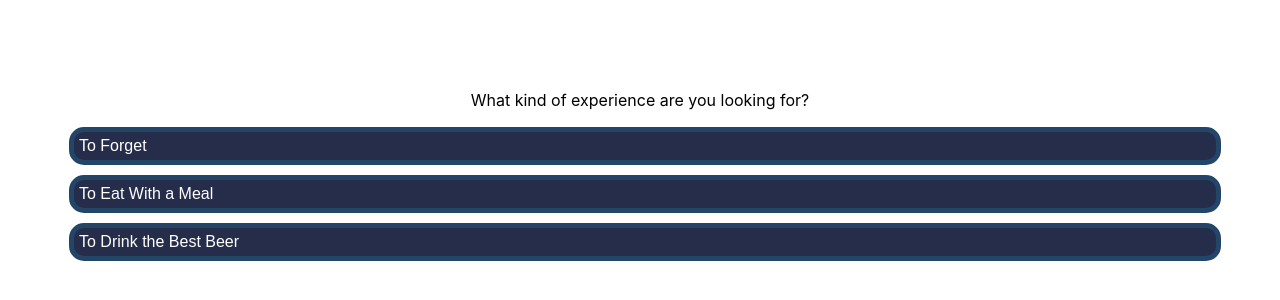
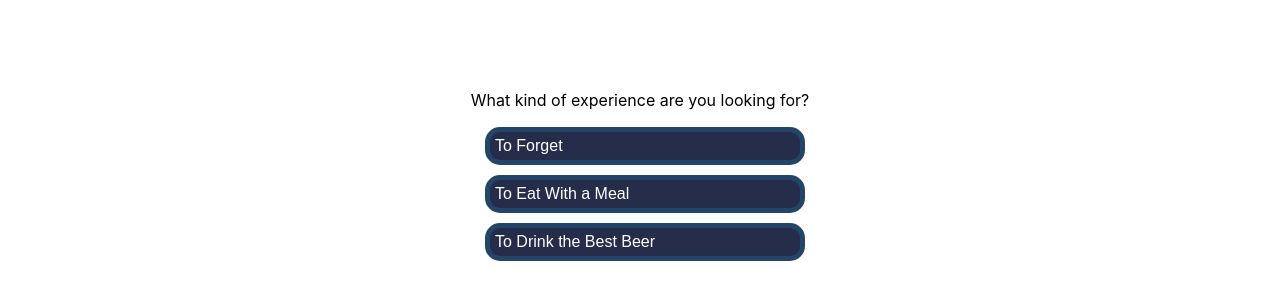
Before and after one commit to wolf-math/beerspot, a Next.js app: page /questionnaire in a window 1280 px wide. Shown: the part 222-522 px from the top of the page. Built offline with nearby package versions, Linux system fonts and the light colour scheme.

Commit message:
style buttons

```diff
--- a/components/results.js
+++ b/components/results.js
@@ -1,9 +1,9 @@
 export default function Results(results) {
-  console.log(results.results.ma);
+  const randomResults = results.results.sort(() => Math.random() - 0.5);
   return (
     <>
       <h1>Your results</h1>
-      {results.results.map((result) => (
+      {randomResults.map((result) => (
         <div key={result.name}>
           {result.name}: {result.family}
         </div>
--- a/pages/pairing.js
+++ b/pages/pairing.js
@@ -7,8 +7,6 @@ import {
 } from '../styles/questionStyles';
 
 import { pairingQuestions } from '../questions/surveyQuestions';
-
-console.log(pairingQuestions.answers);
 
 export default function Pairing() {
   return (
--- a/pages/questionnaire.js
+++ b/pages/questionnaire.js
@@ -13,7 +13,7 @@ export default function Questionnaire() {
     answers: [
       { survey: ['To Forget', '/wasted'] },
       { survey: ['To Eat With a Meal', '/pairing'] },
-      { survey: ['To Drink the Best Beer', '/beer'] }
+      { survey: ['To Drink the Best Beer', '/beerDecider'] }
     ]
   };
 
--- a/styles/questionStyles.js
+++ b/styles/questionStyles.js
@@ -11,7 +11,8 @@ export const QuestionText = styled.div`
 `;
 
 export const AnswerSection = styled.div`
-  width: 90%;
+  max-width: 50rem;
+  min-width: 20rem;
   display: flex;
   flex-direction: column;
   justify-content: space-between;
```
Also changed, not shown: pages/beerDecider.js (renamed from pages/beer.js, +1 -7 lines).
